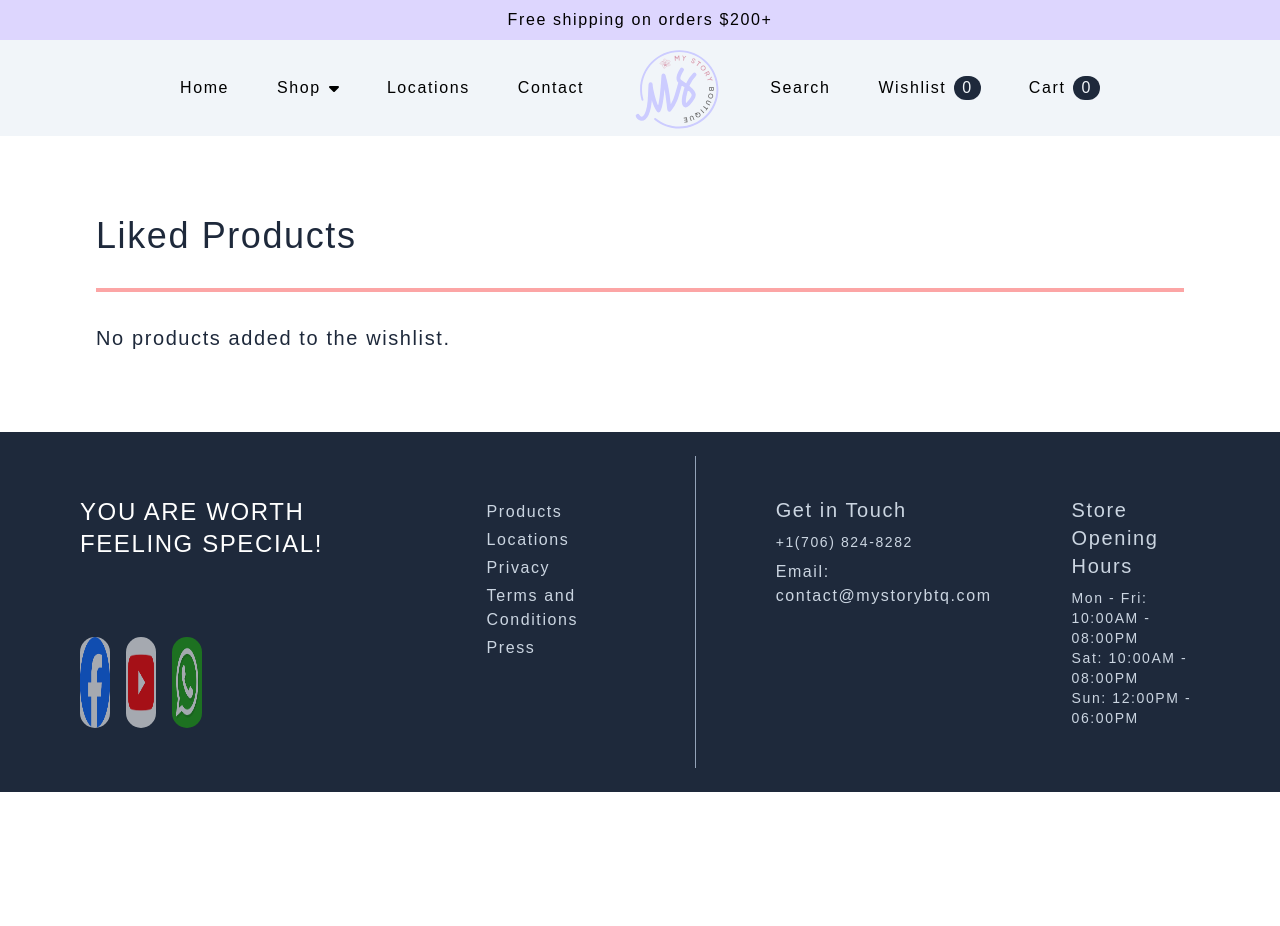
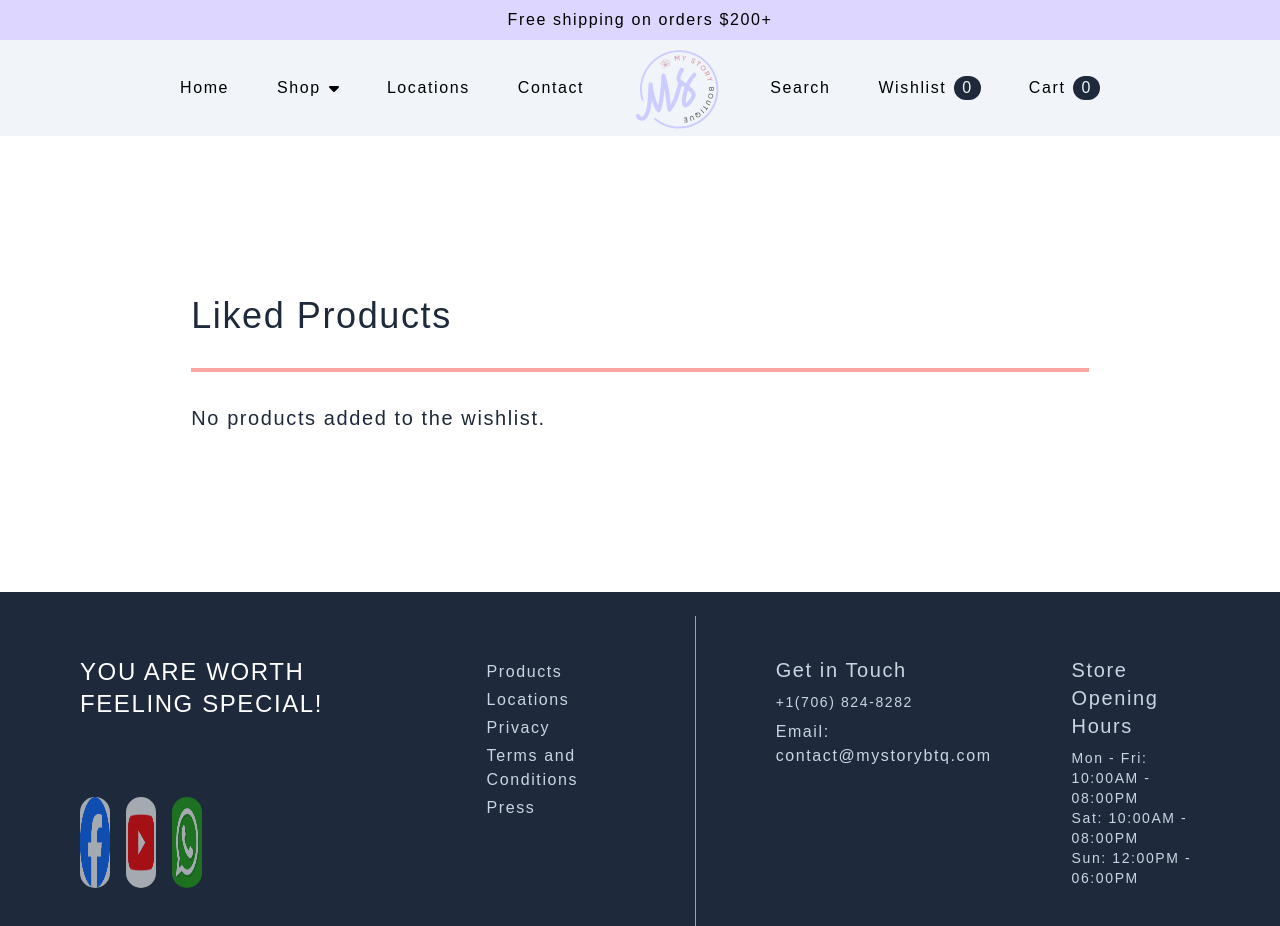
Before and after one commit to kennielima/ms-boutique, a Next.js app: page /wishlist in a window 1280 px wide. Shown: the top 926 px of the page. Before the commit the page ends 800 px from the top, so only its background shows below. Built offline with nearby package versions, Linux system fonts and the light colour scheme.

Commit message:
cart & wishlist

```diff
--- a/src/app/[id]/page.tsx
+++ b/src/app/[id]/page.tsx
@@ -24,7 +24,8 @@ function page() {
     const [size, setSize] = useState<string>('small')
     const [color, setColor] = useState<string>('blue')
     const [quantity, setQuantity] = useState<number>(1)
-    const { addCart, removeCart } = useContext(cartContext);
+    const { addCart } = useContext(cartContext);
+    const { addWish, removeWish } = useContext(cartContext);
 
     useEffect(() => {
         const fetchData = async () => {
@@ -69,8 +70,8 @@ function page() {
         // console.log('cart');
     };
 
-    const wish = liked ? 'images/wishes.svg' : 'images/wishess.svg'
-    // liked ? addWish(cartinfo) : removeWish(cartinfo);
+    // const wish = liked ? 'images/wishes.svg' : 'images/wishess.svg'
+    liked ? addWish(cartinfo) : removeWish(cartinfo);
 
 
     return (
--- a/src/app/wishlist/page.tsx
+++ b/src/app/wishlist/page.tsx
@@ -1,93 +1,82 @@
-import React from 'react'
+// import React from 'react'
+
+// function page() {
+//     return (
+//     <div className='w-[85%] mx-auto my-20 grid gap-8 text-slate-800'>
+//     <h1 className='text-3xl sm:text-4xl'>Liked Products</h1>
+//     <hr className='border-red-300 border-2' />
+//     <p className='text-sm sm:text-xl'>No products added to the wishlist.</p>
+// </div>
+//     )
+// }
+
+// export default page
+
+"use client"
+import Image from 'next/image'
+import React, { useContext } from 'react'
+import { cartContext } from '@/components/ContextProvider';
+import bin from '@/images/bin.svg';
+import { detail } from '@/components/latestsInterface';
+import Link from 'next/link';
 
 function page() {
+    const ctx = useContext(cartContext);
+    let cartinfo: detail;
+
     return (
-        <div className='w-[85%] mx-auto my-20 grid gap-8 text-slate-800'>
-            <h1 className='text-3xl sm:text-4xl'>Liked Products</h1>
-            <hr className='border-red-300 border-2' />
-            <p className='text-sm sm:text-xl'>No products added to the wishlist.</p>
+        <div className='w-[85%] mx-auto my-20 grid gap-8 px-4 text-slate-800'>
+            {ctx.wishlist.length === 0 ? (
+                <div className='w-[85%] mx-auto my-20 grid gap-8 text-slate-800'>
+                    <h1 className='text-3xl sm:text-4xl'>Liked Products</h1>
+                    <hr className='border-red-300 border-2' />
+                    <p className='text-sm sm:text-xl'>No products added to the wishlist.</p>
+                </div>
+            ) : (
+                <div>
+                    <div className='flex justify-between items-center'>
+                        <h1 className='text-2xl sm:text-4xl'>Your Wishlist</h1>
+                        <Link href='/shop'>
+                            <p className='text-sm sm:text-xl text-red-400 hover:text-red-300 transition-all hover:underline'>Continue Shopping?</p>
+                        </Link>
+                    </div>
+                    <hr className='border-red-300 border-2' />
+                    <div className='hidden md:flex justify-between text-xl text-slate-600 mb-8'>
+                        <p>Product</p>
+                        <p className='ml-16'>Dress</p>
+                        <p className='ml-6'>Price</p>
+                        <p>Quantity</p>
+                    </div>
+                    {ctx.wishlist.map((item) =>
+
+                        <div className='w-auto grid md:flex md:justify-between gap-4 md:gap-0 items-center mb-8'>
+                            <Image src={item.ITEM.image} alt='' height={120} width={120} />
+                            <div className='grid'>
+                                <h2 className='md:w-48 text-lg'>{item.ITEM.dress}</h2>
+                                <div className='w-fit text-red-300 text-sm flex justify-between md:gap-12 gap-3 md:mt-3'>
+                                    <p className='border-[0.5px] rounded-xl p-1 border-red-300'>{item.color}</p>
+                                    <p className='border-[0.5px] rounded-xl p-1
+                                    border-red-300'>{item.size}</p>
+                                </div>
+                            </div>
+                            <div className='flex justify-between'>
+                                <p className='text-slate-500 text-lg md:-ml-5'>${item.ITEM.price}</p>
+                            </div>
+                            <div className='flex md:-ml-16 gap-6'>
+                                <button className='w-fit rounded-full bg-white text-slate-800 border-slate-400 border-[1px] py-1 px-3 flex gap-4 md:gap-6'>
+                                    <span>{item.quantity}</span>
+                                </button>
+                                <button className='w-fit rounded-full p-2 border-slate-400 border-[1px]'>
+                                    <Image src={bin} onClick={()=> ctx.removeWish(cartinfo)} alt='' height={15} width={15} />
+                                </button>
+
+                            </div>
+                        </div>
+                    )}
+                </div>
+            )}
         </div>
     )
 }
 
 export default page
-
-// "use client"
-// import Image from 'next/image'
-// import React, { useContext, useEffect, useState } from 'react'
-// import cartimg from '@/images/cart.svg';
-// import { cartContext } from '@/components/ContextProvider';
-// import bin from '@/images/bin.svg';
-// import { detail } from '@/components/latestsInterface';
-// import Link from 'next/link';
-
-// function page() {
-//     const ctx = useContext(cartContext);
-//     console.log(ctx.wishlist);
-
-//     return (
-//         <div className='w-[85%] mx-auto my-20 grid gap-8 px-4 text-slate-800'>
-//             {ctx.wishlist.length === 0 ? (
-//                 <div className='w-[85%] mx-auto my-20 grid gap-8 text-slate-800'>
-//                     <h1 className='text-3xl sm:text-4xl'>Liked Products</h1>
-//                     <hr className='border-red-300 border-2' />
-//                     <p className='text-sm sm:text-xl'>No products added to the wishlist.</p>
-//                 </div>
-//             ) : (
-//                 <div>
-//                     <div className='flex justify-between items-center'>
-//                         <h1 className='text-2xl sm:text-4xl'>Your Wishlist</h1>
-//                         <Link href='/shop'>
-//                             <p className='text-sm sm:text-xl text-red-400 hover:text-red-300 transition-all hover:underline'>Continue Shopping?</p>
-//                         </Link>
-//                     </div>
-//                     <hr className='border-red-300 border-2' />
-//                     <div className='hidden md:flex justify-between text-xl text-slate-600 mb-8'>
-//                         <p>Product</p>
-//                         <p className='ml-16'>Dress</p>
-//                         <p className='ml-6'>Price</p>
-//                         <p>Quantity</p>
-//                         <p>Subtotal</p>
-//                     </div>
-//                     {ctx.wishlist.map((item) =>
-
-//                         <div className='w-auto grid md:flex md:justify-between gap-4 md:gap-0 items-center mb-8'>
-//                             <Image src={item.ITEM.image} alt='' height={120} width={120} />
-//                             <div className='grid'>
-//                                 <h2 className='md:w-48 text-lg'>{item.ITEM.dress}</h2>
-//                                 <div className='w-fit text-red-300 text-sm flex justify-between md:gap-12 gap-3 md:mt-3'>
-//                                     <p className='border-[0.5px] rounded-xl p-1 border-red-300'>{item.color}</p>
-//                                     <p className='border-[0.5px] rounded-xl p-1
-//                                     border-red-300'>{item.size}</p>
-//                                 </div>
-//                             </div>
-//                             <div className='flex justify-between'>
-//                                 <p className='text-slate-500 text-lg md:-ml-5'>${item.ITEM.price}</p>
-//                                 <p className='flex md:hidden text-xl text-right pr-4 md:pr-0'>$35.89</p>
-//                             </div>
-//                             <div className='flex gap-6'>
-//                                 <button className='w-fit rounded-full bg-white text-slate-800 border-slate-400 border-[1px] py-1 px-3 flex gap-4 md:gap-6'>
-//                                     <span onClick={() => { item.quantity && item.quantity-- }}>-</span>
-//                                     {/* <input type='number' min='1' className='w-fit' value={item.quantity}/> */}
-//                                     <span>{item.quantity}</span>
-//                                     <span onClick={() => { item.quantity && item.quantity + 1 }}>+</span>
-//                                 </button>
-//                                 <button className='w-fit rounded-full p-2 border-slate-400 border-[1px]'>
-//                                     <Image src={bin} alt='' height={15} width={15} />
-//                                 </button>
-
-//                             </div>
-//                             <p className='hidden md:flex text-xl text-right pr-4 md:pr-0'>$35.89</p>
-//                         </div>
-//                     )}
-//                     <div>
-//                         <hr className='flex border-red-200 border-2 my-8' />
-//                         <p className='text-xl text-right pr-4 md:pr-0'>$35.89</p>
-//                     </div>
-//                 </div>
-//             )}
-//         </div>
-//     )
-// }
-
-// export default page
--- a/src/components/ContextProvider.tsx
+++ b/src/components/ContextProvider.tsx
@@ -4,30 +4,37 @@ import { detail } from './latestsInterface';
 
 type cartContextprops = {
     cart: detail[],
+    total: number,
     addCart: (c: detail) => void;
     removeCart: (c: detail) => void;
-    // wishlist: detail[],
-    // addWish: (c: detail) => void;
-    // removeWish: (c: detail) => void;
+    wishlist: detail[],
+    wishtotal: number,
+    addWish: (c: detail) => void;
+    removeWish: (c: detail) => void;
 }
 
 export const cartContext = createContext({} as cartContextprops);
-
 // const cartContext = React.createContext<cartContext | undefined>(undefined);
 // export const ContextProvider = (props: any): React.Context<{}> => {
 
 export const ContextProvider = ({ children }: { children: ReactNode }) => {
     const [cart, setCart] = useState<detail[]>([])
-    // const [wishlist, setWishlist] = useState<detail[]>([])
-    // const addWish = (c: detail) => {
-    //     (setWishlist([...wishlist, c]))
+    const [total, setTotal] = useState(0)
+    const [wishlist, setWishlist] = useState<detail[]>([])
+    const [wishtotal, setWishtotal] = useState(0)
+
+    // useEffect(() => {
+    // const stored = localStorage.getItem('added')
+    // if (stored) {
+    //     const storedcart = JSON.parse(stored || '[]')
+    //     setCart(storedcart)
     // }
-    // const removeWish = (c: detail) => {
-    //     (setWishlist([...wishlist, c]))
-    // }
+    // }, [])
 
     const addCart = (c: detail) => {
         let itemexist = false;
+        const totalc = cart.reduce((sum, carrt: detail) => sum + carrt.quantity, c.quantity);
+        setTotal(totalc)
         for (let carrt of cart) {
             if (carrt.ITEM.id === c.ITEM.id && carrt.color === c.color && carrt.size === c.size) {
                 setCart((prevCart) =>
@@ -40,16 +47,51 @@ export const ContextProvider = ({ children }: { children: ReactNode }) => {
                 return;
             }
         }
-        !itemexist && setCart([...cart, c]);
+        !itemexist && setCart([...cart, c])
+        //     if (!itemexist) {
+        //         setCart((prevCart) => {
+        //           const updatedCart = [...prevCart, c];
+        //           localStorage.setItem('added', JSON.stringify(updatedCart));
+        //           return updatedCart;
+        //         });
+        //       }
     };
 
     const removeCart = (c: detail) => {
         setCart(cart =>
-            cart.filter((carrt) => carrt && carrt.ITEM && carrt.color && carrt.size && c && c.ITEM && c.color && c.size && (c.ITEM.id !== carrt.ITEM.id || c.color !== carrt.color || c.size !== carrt.size) ))
+            cart.filter((carrt) => carrt && carrt.ITEM && carrt.color && carrt.size && c && c.ITEM && c.color && c.size && (c.ITEM.id !== carrt.ITEM.id || c.color !== carrt.color || c.size !== carrt.size)))
     }
 
+    const addWish = (w: detail) => {
+        // const totalw = wishlist.reduce((sum, item: detail) => sum + item.quantity, w.quantity);
+        // setWishtotal(totalw)
+
+        // for (let wishh of wishlist) {
+        //     if (wishh.ITEM.id === w.ITEM.id && wishh.color === w.color && wishh.size === w.size) {
+        //         setWishlist((prev) =>
+        //             prev.map(item =>
+        //                 (item.ITEM.id === wishh.ITEM.id && item.color === wishh.color && item.size === wishh.size)
+        //                     ? { ...item, quantity: item.quantity + w.quantity }
+        //                     : item
+        //             ));
+        //         return;
+        //     }
+        // }
+        // setWishlist([...wishlist, w])
+    }
+        // console.log(wishlist)
+    const removeWish = (w: detail) => {
+        // setWishlist(wishlist =>
+        //     wishlist.filter((wishh) => wishh && wishh.ITEM && wishh.color && wishh.size && w && w.ITEM && w.color && w.size && (w.ITEM.id !== wishh.ITEM.id || w.color !== wishh.color || w.size !== wishh.size)))
+    }
+
+
     return (
-        <cartContext.Provider value={{ cart, addCart, removeCart }}>
+        <cartContext.Provider value={{
+            cart, total, addCart, removeCart,
+            wishlist, wishtotal, addWish, removeWish
+        }}
+        >
             {children}
         </cartContext.Provider>
     )
--- a/src/components/Navbar.tsx
+++ b/src/components/Navbar.tsx
@@ -1,5 +1,5 @@
 "use client"
-import { useEffect, useRef, useState } from "react";
+import { useContext, useEffect, useRef, useState } from "react";
 import Image from "next/image";
 import logo from '@/images/logo.svg';
 import caret from '@/images/caret.svg';
@@ -9,6 +9,7 @@ import nav from '@/images/nav.svg';
 import close from '@/images/close.svg';
 import search from '@/images/search.svg';
 import Link from "next/link";
+import { cartContext } from '@/components/ContextProvider';
 // import gsap from 'gsap';
 // import { ScrollTrigger } from "gsap/ScrollTrigger";
 // gsap.registerPlugin(ScrollTrigger);
@@ -16,6 +17,7 @@ import Link from "next/link";
 export default function Navbar() {
     const [open, setOpen] = useState(false)
     const [openShop, setOpenShop] = useState(false)
+    const ctx = useContext(cartContext);
 
     const closeAll = () => {
         open && setOpen(!open);
@@ -119,7 +121,7 @@ export default function Navbar() {
                             <div className="flex">
                                 <Image className="flex md:hidden" src={wish} alt="wish" height={20} width={20} />
                                 <span className="hidden md:flex">Wishlist</span>
-                                <span className="bg-slate-800 rounded-full ml-[-8px] md:ml-2 mb-8 md:mb-0 text-slate-100 px-2"> 0 </span>
+                                <span className="bg-slate-800 rounded-full ml-[-8px] md:ml-2 mb-8 md:mb-0 text-slate-100 px-2"> {ctx.wishtotal} </span>
                             </div>
                         </Link>
 
@@ -134,7 +136,7 @@ export default function Navbar() {
                             <div className="flex">
                                 <Image className="flex md:hidden" src={cart} alt="cart" height={20} width={20} />
                                 <span className="hidden md:flex">Cart</span>
-                                <span className="bg-slate-800 rounded-full  md:ml-2 ml-[-8px] mb-8 md:mb-0 text-slate-100 px-2"> 0 </span>
+                                <span className="bg-slate-800 rounded-full  md:ml-2 ml-[-8px] mb-8 md:mb-0 text-slate-100 px-2"> {ctx.total} </span>
                             </div>
                         </Link>
                         {/* navbars */}
```
Also changed, not shown: src/app/cart/page.tsx (+4 -4 lines).
